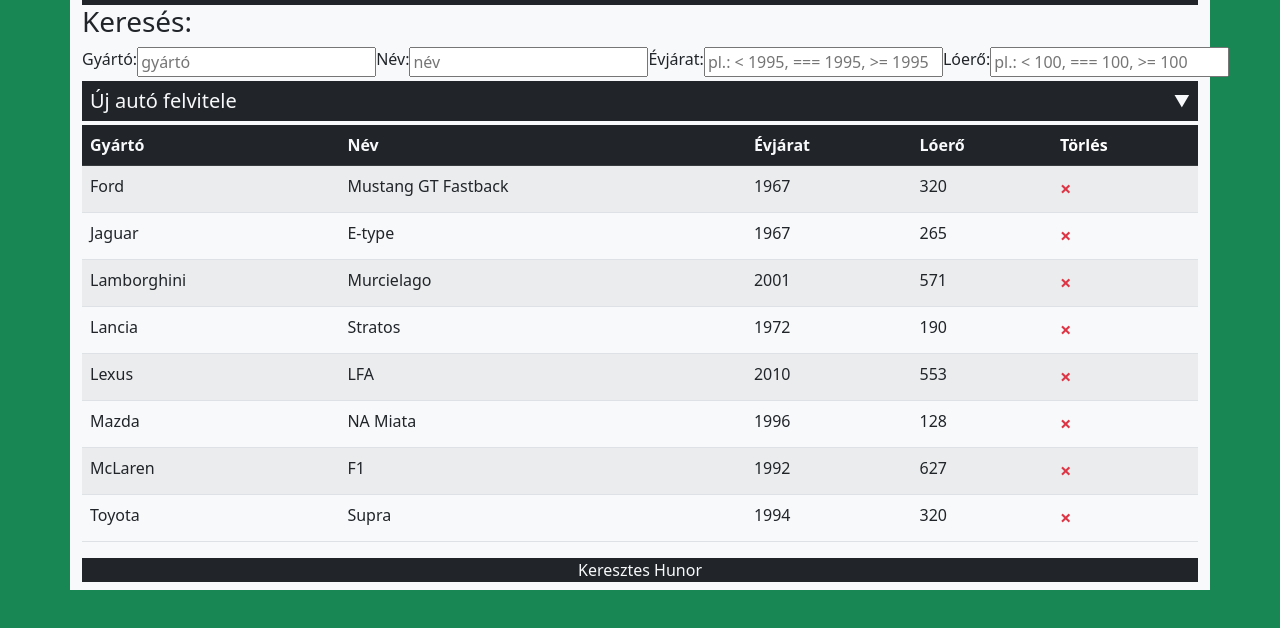
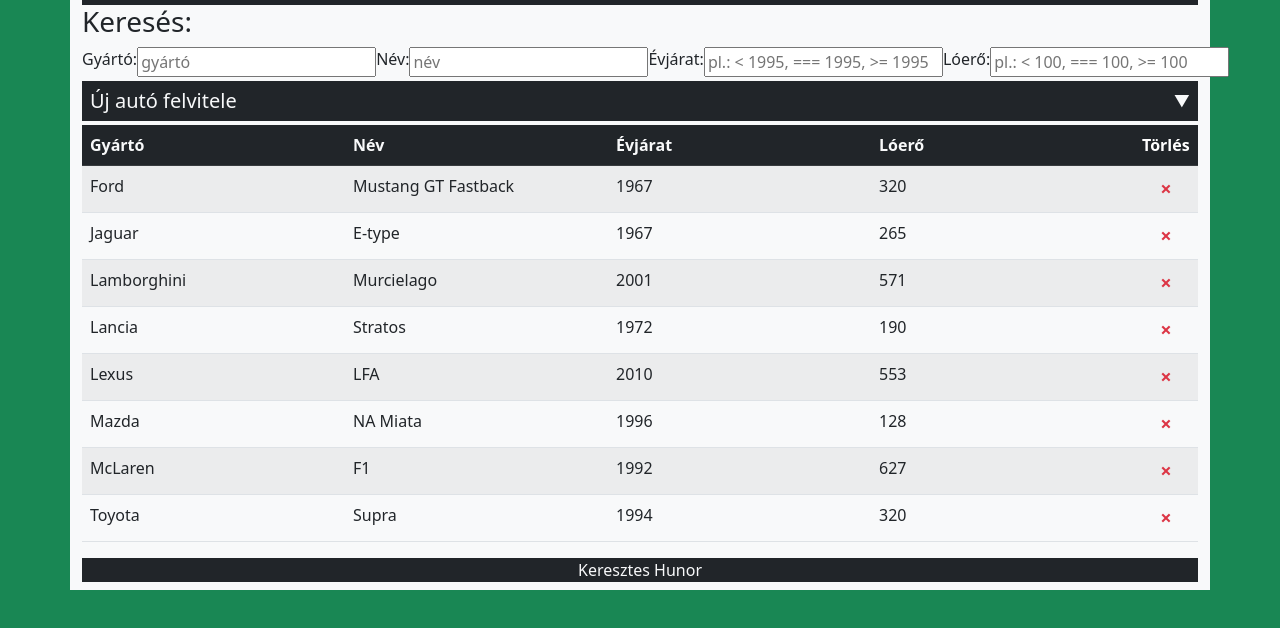
Before and after one commit to KeresztesHunor/KeresztesHunor_ListaKezeloFuggvenyek, a plain HTML site: page adminOldal.html in a window 1280 px wide. Shown: the part 108-736 px from the top of the page. Drawn offline with nearby package versions, Linux system fonts and the light colour scheme.

Commit message:
admin oldal szépítve

```diff
--- a/adminOldal.html
+++ b/adminOldal.html
@@ -126,7 +126,11 @@
             <button type="submit" class="btn btn-primary mt-1">Felvitel</button>
           </form>
         </div>
-        <table id="autok" class="table table-striped"></table>
+        <table id="autok" class="table table-striped">
+          <colgroup></colgroup>
+          <thead class="table-dark"></thead>
+          <tbody></tbody>
+        </table>
       </article>
       <footer class="text-center bg-dark text-light">Keresztes Hunor</footer>
     </main>
--- a/adminOldal.js
+++ b/adminOldal.js
@@ -3,7 +3,6 @@
 import { szuresSzovegesErtekSzerint, szuresSzamErtekSzerint } from "./szures.js";
 import { ujTagekKozeIr, kepetIr } from "./qualityOfLifeMetodusok.js";
 
-let autokTabla;
 let autokTablaBody;
 
 let rendezesiSzempont;
@@ -39,10 +38,24 @@
         $(UJ_AUTO_FELVITELE_FORM).css("display", felvivoFormLenyitva ? "block" : "none");
     });
 
+    //Autós táblázat oszlop szélességeinek inicializálása
+
+    const AUTOK_TABLA_COLGROUP = $("#autok > colgroup");
+    AUTOK_TABLA_COLGROUP.css("--col-count", KULCSOK_LISTA.length + 1);
+    $(AUTOK_TABLA_COLGROUP).html((() =>
+    {
+        let txt = "";
+        for (let i = 0; i < KULCSOK_LISTA.length + 1; i++)
+        {
+            txt += "<col>";
+        }
+        return txt;
+    })());
+
     //Autós táblázat címeinek inicializálása
 
-    autokTabla = $("#autok");
-    autokTabla.append(ujTagekKozeIr("thead", "class='table-dark'", ujTagekKozeIr("tr", null, (() =>
+    const AUTOK_TABLA_HEAD = $("#autok > thead");
+    AUTOK_TABLA_HEAD.append(ujTagekKozeIr("tr", null, (() =>
     {
         let txt = "";
         KULCSOK_LISTA.forEach(kulcs =>
@@ -51,8 +64,7 @@
         });
         txt += ujTagekKozeIr("th", null, "Törlés");
         return txt;
-    })())));
-    autokTabla.append(ujTagekKozeIr("tbody"));
+    })()));
 
     //Új autó felvitelének lehetőségének inicializálása
 
@@ -102,26 +114,10 @@
     const NEV_INPUT_ELEM = $("#iNev");
     const EVJARAT_INPUT_ELEM = $("#iEvjarat");
     const LOERO_INPUT_ELEM = $("#iLoero");
-    $(GYARTO_INPUT_ELEM).on("keyup", () =>
-    {
-        valtoztathatoObjektumLista = szuresSzovegesErtekSzerint(OBJEKTUM_LISTA, "gyarto", GYARTO_INPUT_ELEM.val());
-        tablazatotKiir(autokTablaBody, valtoztathatoObjektumLista);
-    });
-    $(NEV_INPUT_ELEM).on("keyup", () =>
-    {
-        valtoztathatoObjektumLista = szuresSzovegesErtekSzerint(OBJEKTUM_LISTA, "nev", NEV_INPUT_ELEM.val());
-        tablazatotKiir(autokTablaBody, valtoztathatoObjektumLista);
-    });
-    $(EVJARAT_INPUT_ELEM).on("change", () =>
-    {
-        valtoztathatoObjektumLista = szuresSzamErtekSzerint(OBJEKTUM_LISTA, objektum => eval(objektum.evjarat + EVJARAT_INPUT_ELEM.val()));
-        tablazatotKiir(autokTablaBody, valtoztathatoObjektumLista);
-    });
-    $(LOERO_INPUT_ELEM).on("change", () =>
-    {
-        valtoztathatoObjektumLista = szuresSzamErtekSzerint(OBJEKTUM_LISTA, objektum => eval(objektum.loero + LOERO_INPUT_ELEM.val()));
-        tablazatotKiir(autokTablaBody, valtoztathatoObjektumLista);
-    });
+    szuresSzovegekreInit(GYARTO_INPUT_ELEM);
+    szuresSzovegekreInit(NEV_INPUT_ELEM);
+    szuresSzamOsszehasonlitasraInit(EVJARAT_INPUT_ELEM);
+    szuresSzamOsszehasonlitasraInit(LOERO_INPUT_ELEM);
 });
 
 function tablazatotKiir(szuloElem, lista)
@@ -138,7 +134,7 @@
                 {
                     txt += ujTagekKozeIr("td", null, objektum[kulcs]);
                 });
-                txt += ujTagekKozeIr("td", null, ujTagekKozeIr("a", "href='#' class='fw-bold fs-5 text-danger text-shadow text-decoration-none'", "&times;"));
+                txt += ujTagekKozeIr("td", "class='text-center'", ujTagekKozeIr("a", "href='#' class='fw-bold fs-5 text-danger text-shadow text-decoration-none'", "&times;"));
                 return txt;
             })());
         });
@@ -156,6 +152,24 @@
     });
 }
 
+function szuresSzovegekreInit(inputMezo)
+{
+    $(inputMezo).on("keyup", () =>
+    {
+        valtoztathatoObjektumLista = szuresSzovegesErtekSzerint(OBJEKTUM_LISTA, $(inputMezo).attr("id").slice(1).toLowerCase(), inputMezo.val());
+        tablazatotKiir(autokTablaBody, valtoztathatoObjektumLista);
+    });
+}
+
+function szuresSzamOsszehasonlitasraInit(inputMezo)
+{
+    $(inputMezo).on("change", () =>
+    {
+        valtoztathatoObjektumLista = szuresSzamErtekSzerint(OBJEKTUM_LISTA, objektum => eval(objektum[$(inputMezo).attr("id").slice(1).toLowerCase()] + inputMezo.val()));
+        tablazatotKiir(autokTablaBody, valtoztathatoObjektumLista);
+    });
+}
+
 function helyesAdatok(inputMezok)
 {
     for (let i = 0; i < inputMezok.length; i++)
--- a/adminOldalStilus.css
+++ b/adminOldalStilus.css
@@ -1,5 +1,3 @@
-@import url("altalanosStilus.css");
-
 #adatBevitel {
   display: grid;
   grid-template-columns: repeat(4, 1fr);
@@ -9,6 +7,19 @@
   display: grid;
   grid-template-columns: 1fr 3fr;
   text-align: center;
+}
+
+#autok {
+  width: 100%;
+  table-layout: fixed;
+}
+
+#autok > colgroup > col:not(:last-child) {
+  width: calc((100% - 64px) / (var(--col-count) - 1));
+}
+
+#autok > colgroup > col:last-child {
+  width: 64px;
 }
 
 @media screen and (max-width: 992px) {
--- a/altalanosStilus.css
+++ /dev/null
@@ -1,3 +0,0 @@
-* {
-  box-sizing: border-box;
-}
--- a/webshopStilus.css
+++ b/webshopStilus.css
@@ -1,5 +1,3 @@
-@import url("altalanosStilus.css");
-
 #webshopAutok > div {
   width: 256px;
 }
```
